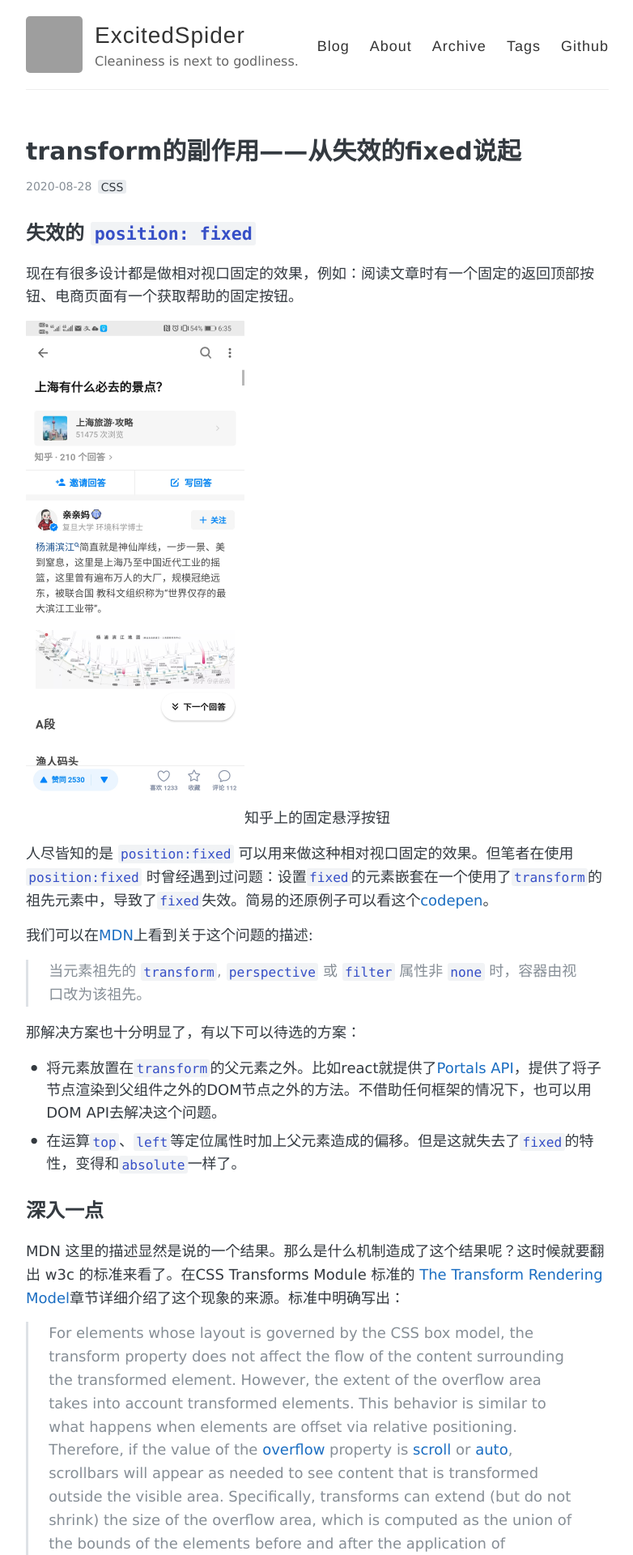
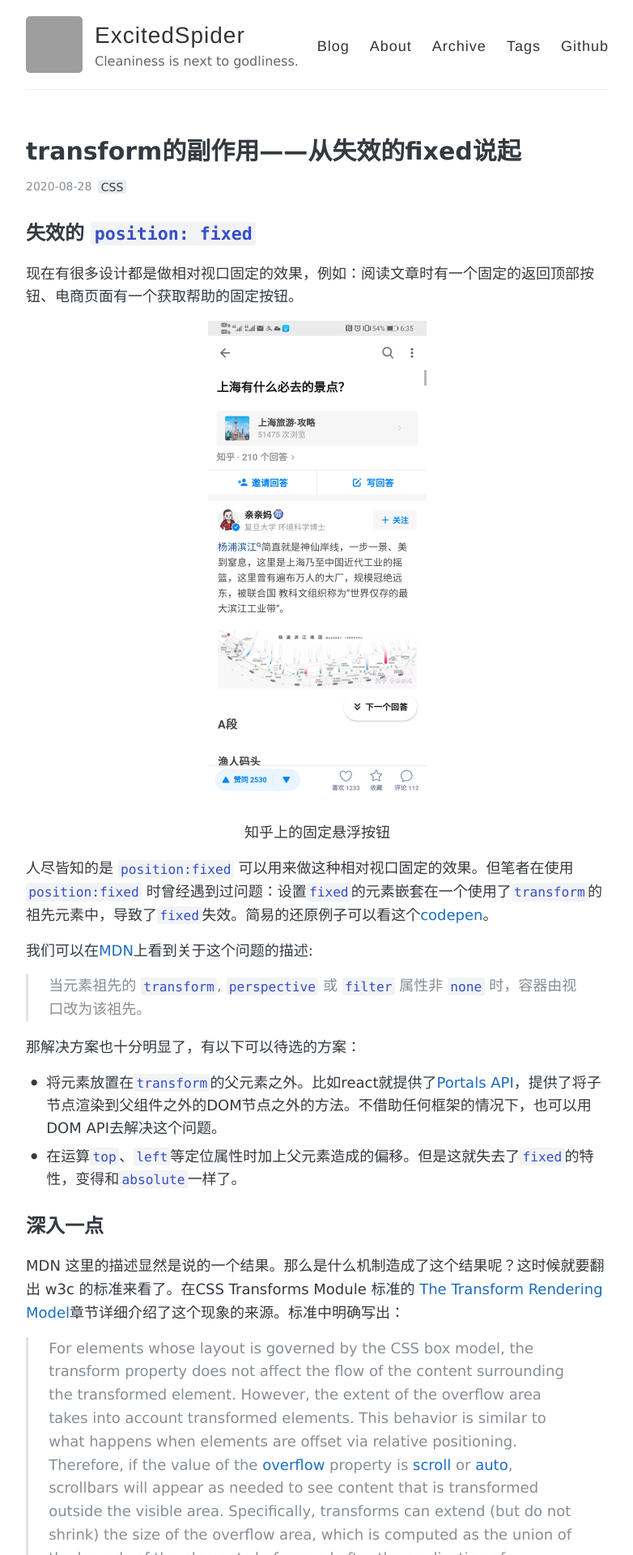
Before and after one commit to ExcitedSpider/archive.excitedspider.github.io, a Jekyll site: the page built from _posts/2020-8-28-transform的副作用——从失效的fixed说起.md, in a window 1280 px wide. Shown: the top 1920 px of the page at 81% size, without its empty margins (248-1030 px from the left). Built offline with Jekyll 4.4.1, drawn with Linux system fonts in a browser that asks for light colours; grey boxes are pictures that could not be loaded.

Commit message:
2020/8/28 20:3 by

````diff
--- a/_posts/2020-8-28-transform的副作用——从失效的fixed说起.md
+++ b/_posts/2020-8-28-transform的副作用——从失效的fixed说起.md
@@ -11,9 +11,12 @@ comments: false
 
 现在有很多设计都是做相对视口固定的效果，例如：阅读文章时有一个固定的返回顶部按钮、电商页面有一个获取帮助的固定按钮。
 
-<img src="../assets/img/mdimg/2020-8-28-transform的副作用——从失效的fixed说起/image-20200828183627972.jpg" alt="image-20200828183627972" style="zoom: 25%;" />
 
-<center>知乎上的固定悬浮按钮</center>
+
+<center>
+  <img src="../assets/img/mdimg/2020-8-28-transform的副作用——从失效的fixed说起/image-20200828183627972.jpg" alt="image-20200828183627972" style="zoom: 25%;" /><br>知乎上的固定悬浮按钮
+</center>
+
 
 人尽皆知的是 `position:fixed` 可以用来做这种相对视口固定的效果。但笔者在使用 `position:fixed` 时曾经遇到过问题：设置`fixed`的元素嵌套在一个使用了`transform`的祖先元素中，导致了`fixed`失效。简易的还原例子可以看这个[codepen](https://codepen.io/excitedqe/pen/abNWrNB)。
 
@@ -54,9 +57,12 @@ MDN 这里的描述显然是说的一个结果。那么是什么机制造成了
 
 ### 🌰 overflow area
 
-<img src="/Users/qe/excitedspider.github.io/_posts/2020-8-28-transform的副作用——从失效的fixed说起.assets/image-20200828190610701.png" alt="image-20200828190610701" style="zoom:50%;" />
 
-<center>需要拖动滑动条才能看见的子元素</center>
+
+<center>
+<img src="../assets/img/mdimg/2020-8-28-transform的副作用——从失效的fixed说起/image-20200828190610701.png" alt="image-20200828190610701" style="zoom:50%;" /><br>
+需要拖动滑动条才能看见的子元素
+</center>
 
 ```html
 <div class="container">
@@ -85,9 +91,9 @@ MDN 这里的描述显然是说的一个结果。那么是什么机制造成了
 
 层叠上下文内部元素的z-index才能有互相作用。对于外部则不起作用，而是以层叠上下文整体的z-index（也就是根元素z-index）去相互比较。
 
-<img src="/Users/qe/excitedspider.github.io/_posts/2020-8-28-transform的副作用——从失效的fixed说起.assets/image-20200828191604439.png" alt="image-20200828191604439" style="zoom:50%;" />
 
-<center>z-index为10的元素叠在了z-index100 的元素之上</center>
+
+<center><img src="../assets/img/mdimg/2020-8-28-transform的副作用——从失效的fixed说起/image-20200828191604439.png" alt="image-20200828191604439" style="zoom:50%;" /><br>z-index为10的元素叠在了z-index100 的元素之上</center>
 
 ```html
 <div class="normal_container">
````
Also changed, not shown: assets/img/mdimg/2020-8-28-transform的副作用——从失效的fixed说起/image-20200828190610701.png (added), assets/img/mdimg/2020-8-28-transform的副作用——从失效的fixed说起/image-20200828191604439.png (added).
